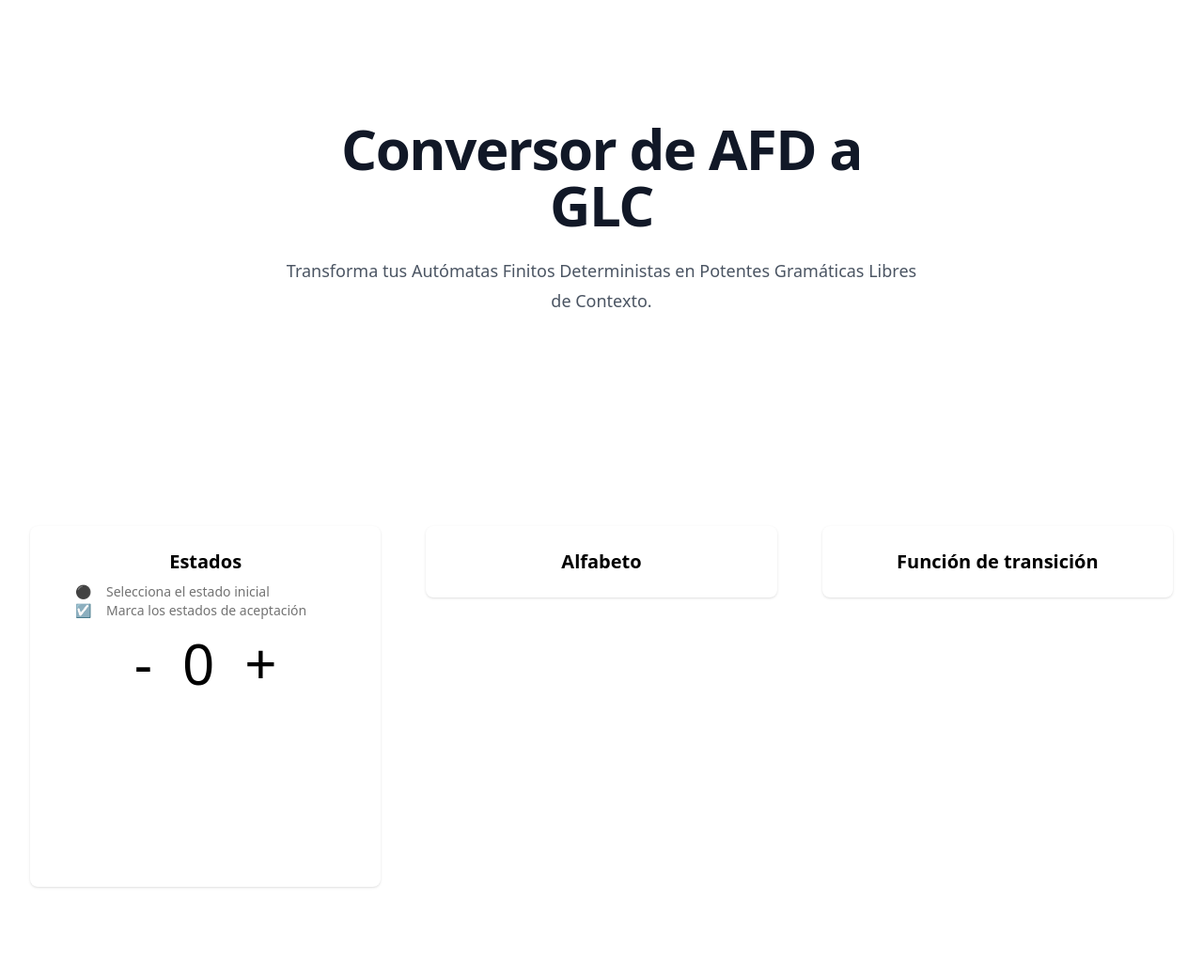
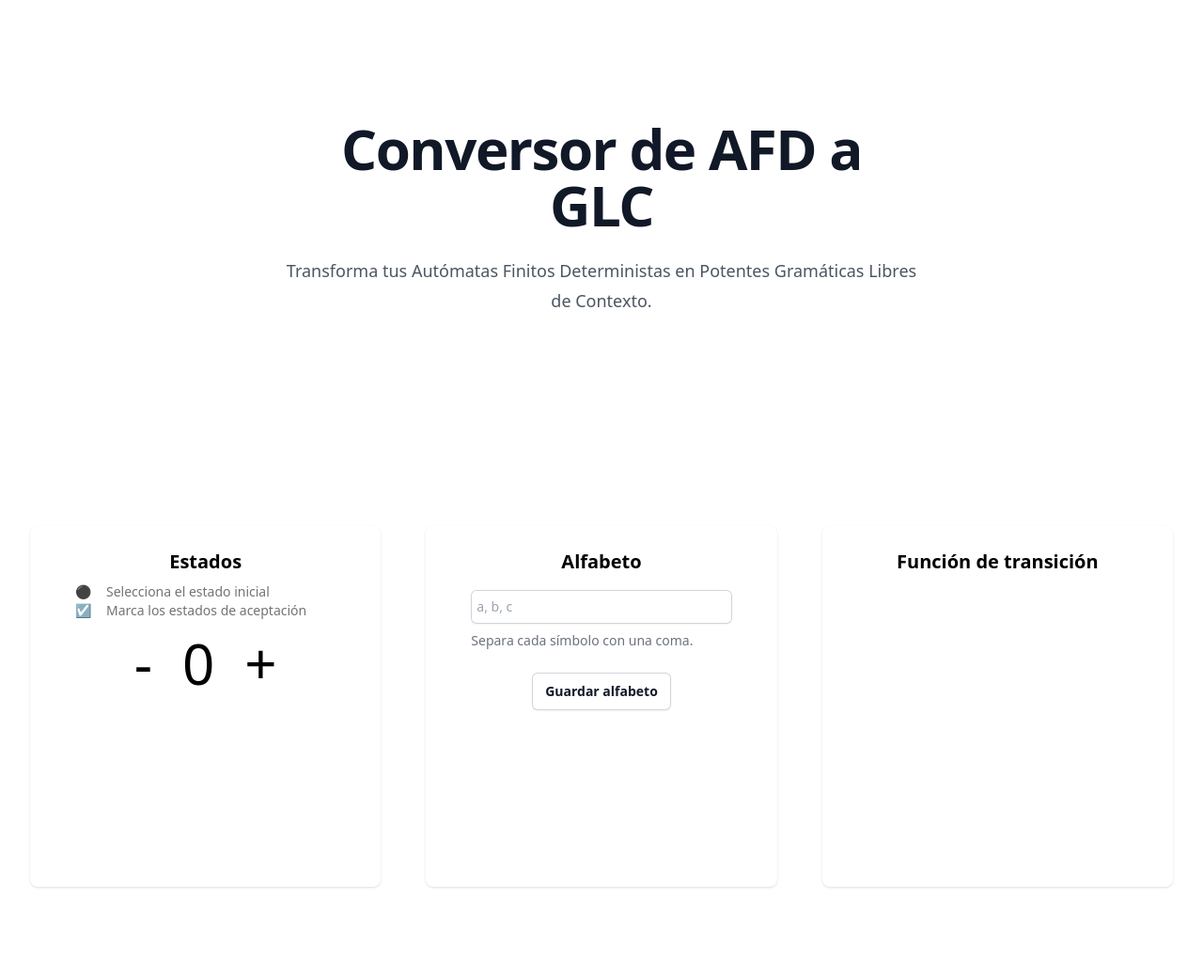
Before and after one commit to Daniels1610/DFA-to-CFG, a Django app: page / in a window 1280 px wide. Shown: the whole page at 94% size. Run offline with Django 4.2, Linux system fonts and the light colour scheme; some libraries are stand-ins or nearby versions.

Commit message:
Permitir input de alfabeto

```diff
--- a/webapp/backend/templates/backend/index.html
+++ b/webapp/backend/templates/backend/index.html
@@ -45,15 +45,22 @@
 
         <!-- ALFABETO -->
         <div class="sm:mx-auto sm:w-full sm:max-w-[480px]">
-            <div class="bg-white px-6 py-6 shadow sm:rounded-lg sm:px-12">
+            <div class="bg-white px-6 py-6 shadow sm:rounded-lg sm:px-12 h-96 min-h-full overflow-auto">
               <h2 class="mx-auto font-bold text-xl text-center">Alfabeto</h2>
-
+                <div class="pt-4">
+                    <label for="terminals" class="sr-only">Email</label>
+                    <input type="terminals" name="terminals" id="terminals" class="block w-full rounded-md border-0 p-1.5 text-gray-900 shadow-sm ring-1 ring-inset ring-gray-300 placeholder:text-gray-400 focus:ring-2 focus:ring-inset focus:ring-indigo-600 sm:text-sm sm:leading-6" placeholder="a, b, c">
+                    <p class="mt-2 text-sm text-gray-500" id="email-description">Separa cada símbolo con una coma.</p>
+                </div>
+                <div class="flex flex-row justify-center mx-auto mt-6">
+                    <button type="button" class="rounded-md bg-white px-3.5 py-2.5 text-sm font-semibold text-gray-900 shadow-sm ring-1 ring-inset ring-gray-300 hover:bg-gray-50">Guardar alfabeto</button>
+                </div>
             </div>
         </div>
 
         <!-- FUNCIÓN DE TRANSICIÓN -->
         <div class="sm:mx-auto sm:w-full sm:max-w-[480px]">
-            <div class="bg-white px-6 py-6 shadow sm:rounded-lg sm:px-12">
+            <div class="bg-white px-6 py-6 shadow sm:rounded-lg sm:px-12 h-96 min-h-full overflow-auto">
               <h2 class="mx-auto font-bold text-xl text-center">Función de transición</h2>
 
             </div>
--- a/webapp/theme/static/css/dist/styles.css
+++ b/webapp/theme/static/css/dist/styles.css
@@ -722,6 +722,18 @@ select {
   }
 }
 
+.sr-only {
+  position: absolute;
+  width: 1px;
+  height: 1px;
+  padding: 0;
+  margin: -1px;
+  overflow: hidden;
+  clip: rect(0, 0, 0, 0);
+  white-space: nowrap;
+  border-width: 0;
+}
+
 .static {
   position: static;
 }
@@ -737,6 +749,14 @@ select {
 
 .mt-10 {
   margin-top: 2.5rem;
+}
+
+.mt-2 {
+  margin-top: 0.5rem;
+}
+
+.mt-4 {
+  margin-top: 1rem;
 }
 
 .block {
@@ -790,6 +810,10 @@ select {
 
 .w-4 {
   width: 1rem;
+}
+
+.w-full {
+  width: 100%;
 }
 
 .max-w-2xl {
@@ -854,8 +878,16 @@ select {
   overflow: auto;
 }
 
+.rounded-md {
+  border-radius: 0.375rem;
+}
+
 .border {
   border-width: 1px;
+}
+
+.border-0 {
+  border-width: 0px;
 }
 
 .border-solid {
@@ -874,6 +906,10 @@ select {
 
 .p-1 {
   padding: 0.25rem;
+}
+
+.p-1\.5 {
+  padding: 0.375rem;
 }
 
 .px-6 {
@@ -899,6 +935,31 @@ select {
 .py-2 {
   padding-top: 0.5rem;
   padding-bottom: 0.5rem;
+}
+
+.py-1 {
+  padding-top: 0.25rem;
+  padding-bottom: 0.25rem;
+}
+
+.py-1\.5 {
+  padding-top: 0.375rem;
+  padding-bottom: 0.375rem;
+}
+
+.px-3 {
+  padding-left: 0.75rem;
+  padding-right: 0.75rem;
+}
+
+.px-3\.5 {
+  padding-left: 0.875rem;
+  padding-right: 0.875rem;
+}
+
+.py-2\.5 {
+  padding-top: 0.625rem;
+  padding-bottom: 0.625rem;
 }
 
 .pt-6 {
@@ -973,6 +1034,10 @@ select {
   font-weight: 700;
 }
 
+.font-semibold {
+  font-weight: 600;
+}
+
 .italic {
   font-style: italic;
 }
@@ -1018,14 +1083,70 @@ select {
   color: rgb(115 115 115 / var(--tw-text-opacity));
 }
 
+.text-gray-500 {
+  --tw-text-opacity: 1;
+  color: rgb(107 114 128 / var(--tw-text-opacity));
+}
+
 .shadow {
   --tw-shadow: 0 1px 3px 0 rgb(0 0 0 / 0.1), 0 1px 2px -1px rgb(0 0 0 / 0.1);
   --tw-shadow-colored: 0 1px 3px 0 var(--tw-shadow-color), 0 1px 2px -1px var(--tw-shadow-color);
   box-shadow: var(--tw-ring-offset-shadow, 0 0 #0000), var(--tw-ring-shadow, 0 0 #0000), var(--tw-shadow);
 }
 
+.shadow-sm {
+  --tw-shadow: 0 1px 2px 0 rgb(0 0 0 / 0.05);
+  --tw-shadow-colored: 0 1px 2px 0 var(--tw-shadow-color);
+  box-shadow: var(--tw-ring-offset-shadow, 0 0 #0000), var(--tw-ring-shadow, 0 0 #0000), var(--tw-shadow);
+}
+
+.ring-1 {
+  --tw-ring-offset-shadow: var(--tw-ring-inset) 0 0 0 var(--tw-ring-offset-width) var(--tw-ring-offset-color);
+  --tw-ring-shadow: var(--tw-ring-inset) 0 0 0 calc(1px + var(--tw-ring-offset-width)) var(--tw-ring-color);
+  box-shadow: var(--tw-ring-offset-shadow), var(--tw-ring-shadow), var(--tw-shadow, 0 0 #0000);
+}
+
+.ring-inset {
+  --tw-ring-inset: inset;
+}
+
+.ring-gray-300 {
+  --tw-ring-opacity: 1;
+  --tw-ring-color: rgb(209 213 219 / var(--tw-ring-opacity));
+}
+
+.placeholder\:text-gray-400::-moz-placeholder {
+  --tw-text-opacity: 1;
+  color: rgb(156 163 175 / var(--tw-text-opacity));
+}
+
+.placeholder\:text-gray-400::placeholder {
+  --tw-text-opacity: 1;
+  color: rgb(156 163 175 / var(--tw-text-opacity));
+}
+
 .hover\:cursor-pointer:hover {
   cursor: pointer;
+}
+
+.hover\:bg-gray-50:hover {
+  --tw-bg-opacity: 1;
+  background-color: rgb(249 250 251 / var(--tw-bg-opacity));
+}
+
+.focus\:ring-2:focus {
+  --tw-ring-offset-shadow: var(--tw-ring-inset) 0 0 0 var(--tw-ring-offset-width) var(--tw-ring-offset-color);
+  --tw-ring-shadow: var(--tw-ring-inset) 0 0 0 calc(2px + var(--tw-ring-offset-width)) var(--tw-ring-color);
+  box-shadow: var(--tw-ring-offset-shadow), var(--tw-ring-shadow), var(--tw-shadow, 0 0 #0000);
+}
+
+.focus\:ring-inset:focus {
+  --tw-ring-inset: inset;
+}
+
+.focus\:ring-indigo-600:focus {
+  --tw-ring-opacity: 1;
+  --tw-ring-color: rgb(79 70 229 / var(--tw-ring-opacity));
 }
 
 @media (min-width: 640px) {
@@ -1065,6 +1186,15 @@ select {
     font-size: 3.75rem;
     line-height: 1;
   }
+
+  .sm\:text-sm {
+    font-size: 0.875rem;
+    line-height: 1.25rem;
+  }
+
+  .sm\:leading-6 {
+    line-height: 1.5rem;
+  }
 }
 
 @media (min-width: 1024px) {
```
